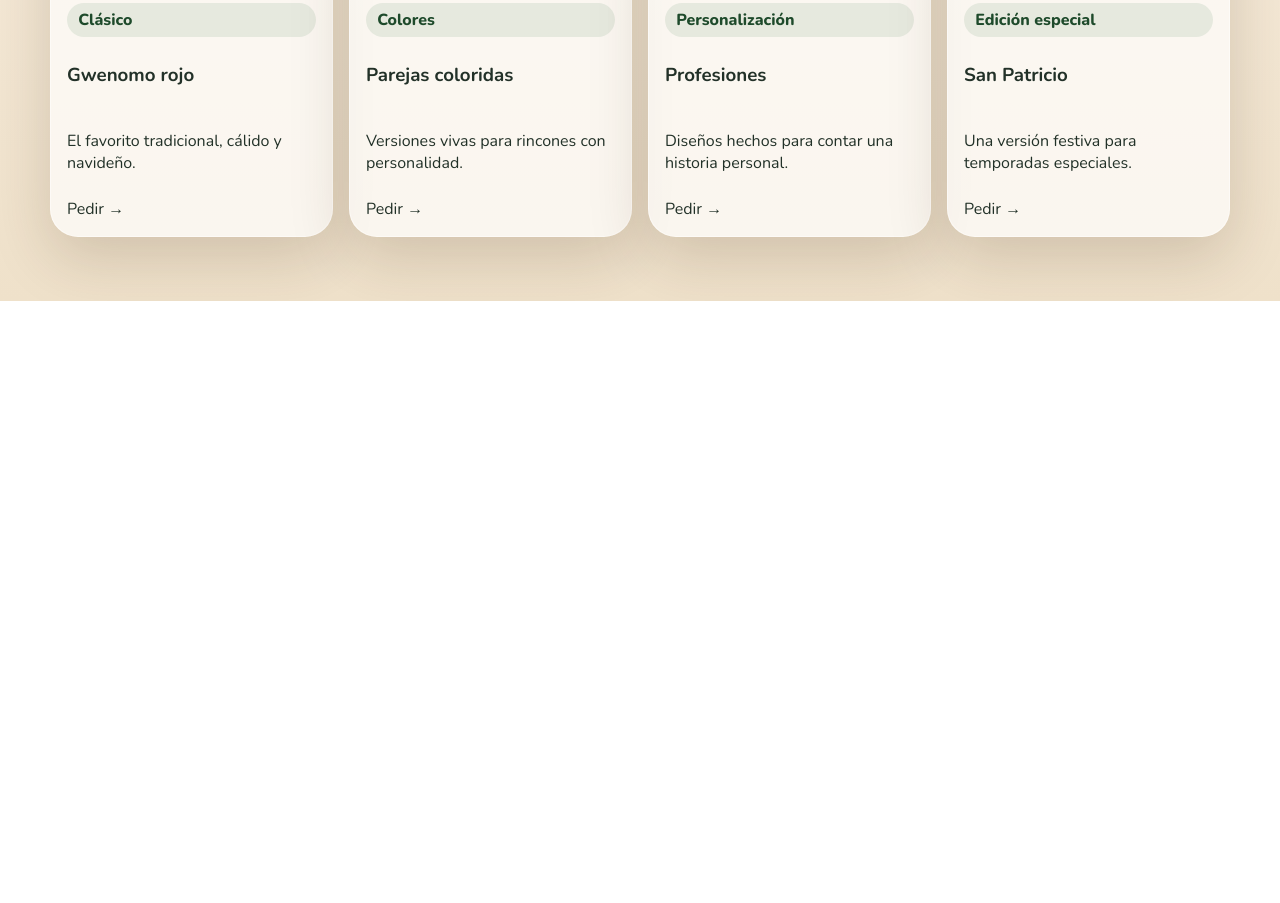
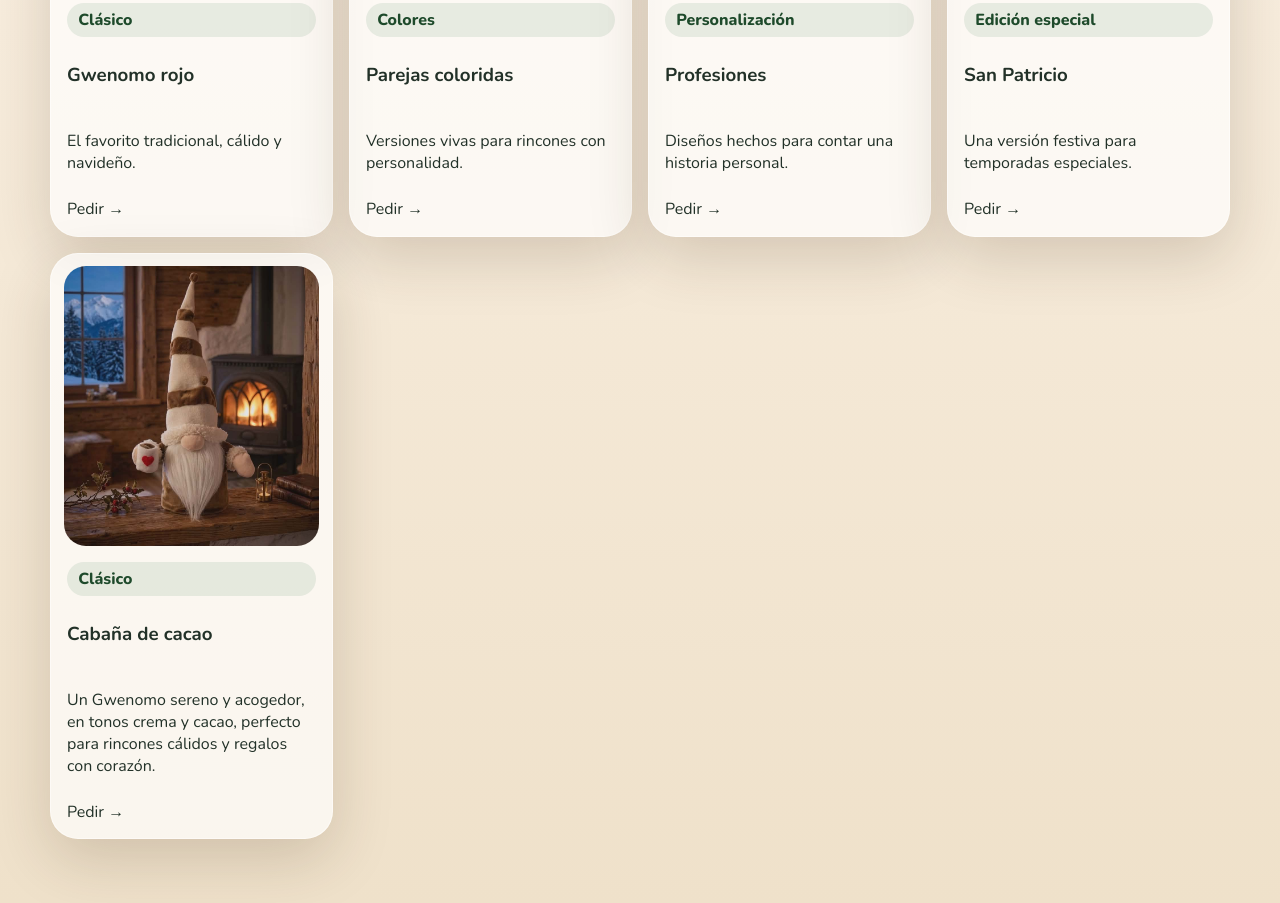
Before and after one commit to patburns1-prog/gwenomo, a website built with Vite: page site/catalogo.html in a window 1280 px wide. Shown: the part 699-1602 px from the top of the page. Before the commit the page ends 1000 px from the top, so only its background shows below. Built offline with nearby package versions, Linux system fonts and the light colour scheme.

Commit message:
Add cocoa cabin gnome to homepage and catalog

```diff
--- a/site/catalogo.html
+++ b/site/catalogo.html
@@ -79,6 +79,15 @@
               <a class="btn-order-sm" href="https://wa.me/593996259465?text=Hola!%20Me%20interesa%20la%20edici%C3%B3n%20San%20Patricio%20🍀" target="_blank" rel="noreferrer" data-i18n-page="order.link">Pedir →</a>
             </div>
           </article>
+          <article class="catalog-card product-modal-trigger" data-category="clasico" data-product="cocoa-cabin">
+            <img src="/assets/cocoa-cabin-heart-mug-gnome.png" alt="Gnomo cálido estilo cabaña con taza de corazón" />
+            <div class="catalog-copy">
+              <span class="tag" data-i18n-page="card.classic">Clásico</span>
+              <h3 data-i18n-page="card.cocoa.title">Cabaña de cacao</h3>
+              <p data-i18n-page="card.cocoa.text">Un Gwenomo sereno y acogedor, en tonos crema y cacao, perfecto para rincones cálidos y regalos con corazón.</p>
+              <a class="btn-order-sm" href="https://wa.me/593996259465?text=Hola!%20Me%20interesa%20el%20Gwenomo%20Caba%C3%B1a%20de%20cacao%20%E2%98%95%EF%B8%8F" target="_blank" rel="noreferrer" data-i18n-page="order.link">Pedir →</a>
+            </div>
+          </article>
         </section>
 
         <div class="filter-empty" id="filterEmpty" hidden>
--- a/site/main.js
+++ b/site/main.js
@@ -17,6 +17,7 @@ const translations = {
     'arrivals.card3.tag': 'Azul invierno', 'arrivals.card3.title': 'Con corazón en mano', 'arrivals.card3.text': 'Ideal para regalar con intención, con una vibra serena y un detalle de corazón que roba miradas.',
     'arrivals.card4.tag': 'Morado', 'arrivals.card4.title': 'Encanto con personalidad', 'arrivals.card4.text': 'Color, textura y ternura en una pieza que se siente original, alegre y perfecta para destacar.',
     'arrivals.card5.tag': 'Músico', 'arrivals.card5.title': 'Serenata navideña', 'arrivals.card5.text': 'Una versión creativa y encantadora para amantes de la música, los detalles y los regalos con historia.',
+    'arrivals.card6.tag': 'Acogedor', 'arrivals.card6.title': 'Cabaña de cacao', 'arrivals.card6.text': 'Una pieza cálida, suave y romántica que transmite hogar, invierno y detalles hechos con cariño.',
     'custom.eyebrow': 'Personaliza tu Gwenomo', 'custom.title': 'Hazlo tan especial como la persona que lo recibe', 'custom.text': 'Colores, profesiones, detalles y combinaciones para crear una pieza con mucha intención.', 'custom.panelTitle': 'Opciones que ya vemos claras',
     'custom.li1': '🎨 Colores diferentes para sombrero, manos y detalles', 'custom.li2': '🩺 Profesiones u oficios personalizados', 'custom.li3': '🎁 Diseños pensados para regalo', 'custom.li4': '✨ Estilos tiernos, elegantes o festivos',
     'interactive.eyebrow': 'Un toque interactivo', 'interactive.title': 'Descubre la energía de tu Gwenomo', 'interactive.text': 'Toca una carta y mira qué personalidad aparece.', 'interactive.card1': 'Protector', 'interactive.card2': 'Regalonero', 'interactive.card3': 'Hogareño', 'interactive.card4': 'Navideño', 'interactive.output': 'Haz clic en una carta para revelar su magia.',
@@ -43,6 +44,7 @@ const translations = {
     'arrivals.card3.tag': 'Winter blue', 'arrivals.card3.title': 'Heart in hand', 'arrivals.card3.text': 'Ideal for heartfelt gifts, with a calm vibe and a heart detail that draws every eye.',
     'arrivals.card4.tag': 'Purple', 'arrivals.card4.title': 'Charm with personality', 'arrivals.card4.text': 'Color, texture, and sweetness in a piece that feels original, cheerful, and made to stand out.',
     'arrivals.card5.tag': 'Musician', 'arrivals.card5.title': 'Christmas serenade', 'arrivals.card5.text': 'A creative, charming version for music lovers and gifts that tell a story.',
+    'arrivals.card6.tag': 'Cozy', 'arrivals.card6.title': 'Cocoa cabin', 'arrivals.card6.text': 'A warm, soft, romantic piece that feels like home, winter, and thoughtful handmade detail.',
     'custom.eyebrow': 'Customize your Gwenomo', 'custom.title': 'Make it as special as the person receiving it', 'custom.text': 'Colors, professions, details, and combinations to create a piece full of intention.', 'custom.panelTitle': 'Options we can already see clearly',
     'custom.li1': '🎨 Different colors for hat, hands, and details', 'custom.li2': '🩺 Personalized professions or trades', 'custom.li3': '🎁 Designs made for gifting', 'custom.li4': '✨ Sweet, elegant, or festive styles',
     'interactive.eyebrow': 'An interactive touch', 'interactive.title': 'Discover your Gwenomo’s energy', 'interactive.text': 'Tap a card and see which personality appears.', 'interactive.card1': 'Protector', 'interactive.card2': 'Gift-giver', 'interactive.card3': 'Homey', 'interactive.card4': 'Christmas spirit', 'interactive.output': 'Click a card to reveal its magic.',
@@ -57,7 +59,8 @@ const productData = {
   'clasico-rojo': { tag: 'Clásico', title: 'Gwenomo rojo', text: 'Una pieza clásica, cálida y navideña para centro de mesa, repisa o regalo memorable.', image: '/assets/classic-red-gnome.jpg', alt: 'Gnomo clásico rojo' },
   'colores-pareja': { tag: 'Colores', title: 'Parejas coloridas', text: 'Versiones vivas y llamativas para decoración alegre y combinaciones personalizadas.', image: '/assets/color-pairs.jpg', alt: 'Gnomos coloridos' },
   'profesiones': { tag: 'Personalización', title: 'Profesiones', text: 'Diseños hechos para representar oficios, historias y regalos con identidad propia.', image: '/assets/custom-professions.jpg', alt: 'Gnomos por profesión' },
-  'stpat': { tag: 'Edición especial', title: 'San Patricio', text: 'Un ejemplo claro de que GWENOMO puede crear versiones temáticas y estacionales con mucho carácter.', image: '/assets/stpat-spanish.jpg', alt: 'Gnomos San Patricio' }
+  'stpat': { tag: 'Edición especial', title: 'San Patricio', text: 'Un ejemplo claro de que GWENOMO puede crear versiones temáticas y estacionales con mucho carácter.', image: '/assets/stpat-spanish.jpg', alt: 'Gnomos San Patricio' },
+  'cocoa-cabin': { tag: 'Acogedor', title: 'Cabaña de cacao', text: 'Un Gwenomo suave y sereno en tonos crema y cacao, con una taza de corazón para transmitir calidez, ternura y hogar.', image: '/assets/cocoa-cabin-heart-mug-gnome.png', alt: 'Gnomo cálido estilo cabaña con taza de corazón' }
 };
 
 let currentLang = localStorage.getItem('gwenomo-lang') || 'es';
@@ -255,6 +258,7 @@ const pageTranslations = {
     'card.colors.title': 'Parejas coloridas', 'card.colors.text': 'Versiones vivas para rincones con personalidad.',
     'card.job.title': 'Profesiones', 'card.job.text': 'Diseños hechos para contar una historia personal.',
     'card.stpat.title': 'San Patricio', 'card.stpat.text': 'Una versión festiva para temporadas especiales.',
+    'card.cocoa.title': 'Cabaña de cacao', 'card.cocoa.text': 'Un Gwenomo sereno y acogedor, en tonos crema y cacao, perfecto para rincones cálidos y regalos con corazón.',
     'order.link': 'Pedir →', 'filter.empty': 'No hay Gwenomos en esa categoría todavía. Pero podemos hacerlo personalizado ✨', 'filter.emptyCta': 'Ir a personalización',
     'custom.eyebrow': 'Personalización', 'custom.title': 'Crea un Gwenomo único', 'custom.text': 'Este espacio ordena las ideas de personalización para que Wendy y sus clientes puedan pensar el pedido con más claridad.',
     'custom.preview': 'Tu Gwenomo personalizado ✨', 'custom.hat': '🎩 Sombrero', 'custom.coat': '🧥 Cuerpo', 'custom.beard': '🧔 Barba', 'custom.forWho': '📝 ¿Para quién es?', 'custom.orderBtn': 'Enviar pedido por WhatsApp',
@@ -269,6 +273,7 @@ const pageTranslations = {
     'card.colors.title': 'Colorful pairs', 'card.colors.text': 'Bright versions for spaces full of personality.',
     'card.job.title': 'Professions', 'card.job.text': 'Designs made to tell a personal story.',
     'card.stpat.title': 'St. Patrick\'s', 'card.stpat.text': 'A festive version for special seasons.',
+    'card.cocoa.title': 'Cocoa cabin', 'card.cocoa.text': 'A serene, cozy Gwenomo in cream and cocoa tones, perfect for warm corners and heartfelt gifts.',
     'order.link': 'Order →', 'filter.empty': 'There are no Gwenomos in that category yet. But we can make it custom ✨', 'filter.emptyCta': 'Go to customization',
     'custom.eyebrow': 'Customization', 'custom.title': 'Create a unique Gwenomo', 'custom.text': 'This space organizes personalization ideas so Wendy and her customers can think through an order more clearly.',
     'custom.preview': 'Your custom Gwenomo ✨', 'custom.hat': '🎩 Hat', 'custom.coat': '🧥 Body', 'custom.beard': '🧔 Beard', 'custom.forWho': '📝 Who is it for?', 'custom.orderBtn': 'Send order on WhatsApp',
```
Also changed, not shown: site/index.html (+1 -0 lines), site/assets/cocoa-cabin-heart-mug-gnome.png (added).
